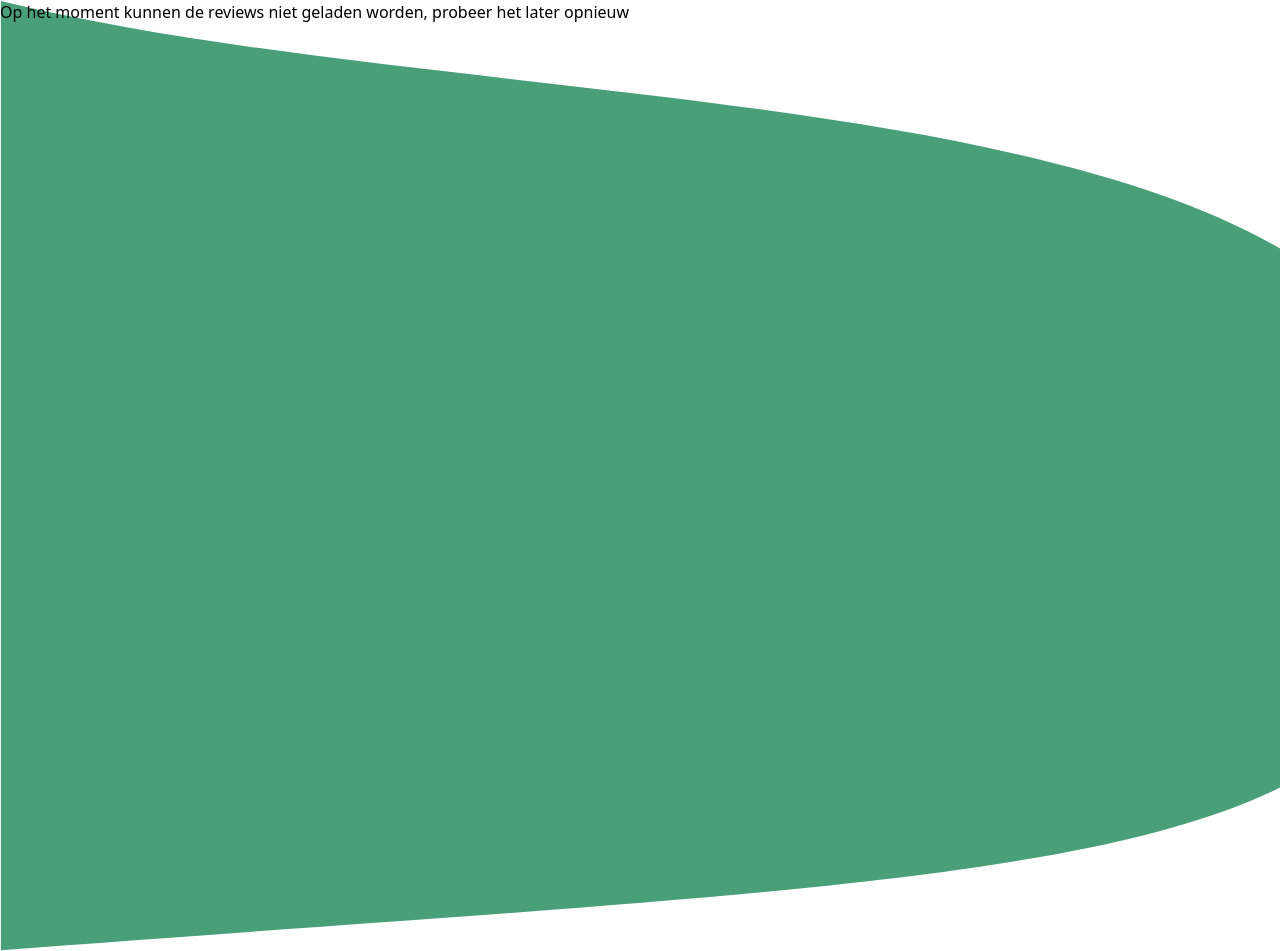
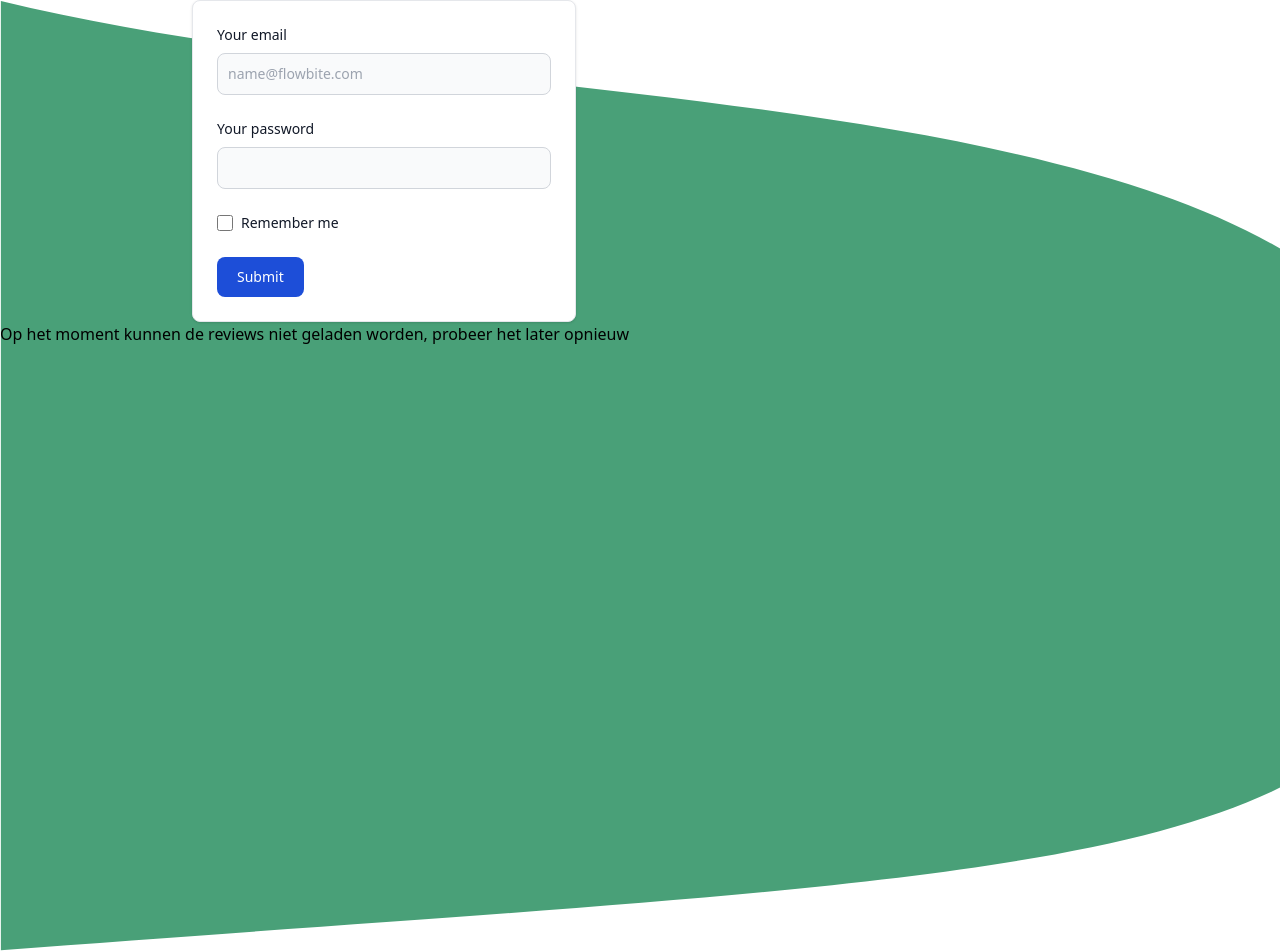
Before and after one commit to Martijn-Kalkman/CLE3, a PHP site: page /review.php in a window 1280 px wide; the page is wider, and only the part inside the window is pictured. Shown: the part 60-1011 px from the top of that part. Run offline with PHP 8.4, Linux system fonts and the light colour scheme; some libraries are stand-ins or nearby versions.

Commit message:
sharon's webservice

```diff
--- a/review.php
+++ b/review.php
@@ -27,60 +27,29 @@
   <path d="M1440.59 475.597C1475.63 888.507 1078.69 867.195 0.871216 950.28V0.898692C523.745 128.959 1405.54 62.6862 1440.59 475.597Z" fill="#49A078" />
 </svg>
 <main class="absolute z-20 w-full">
-<!--    invullen van reviews-->
-<!--    <form action="#">-->
-<!---->
-<!---->
-<!--        <div class="flex items-center mb-3">-->
-<!--            <svg aria-hidden="true" class="w-5 h-5 text-yellow-400" fill="currentColor" viewBox="0 0 20 20" xmlns="http://www.w3.org/2000/svg"><title>First star</title><path d="M9.049 2.927c.3-.921 1.603-.921 1.902 0l1.07 3.292a1 1 0 00.95.69h3.462c.969 0 1.371 1.24.588 1.81l-2.8 2.034a1 1 0 00-.364 1.118l1.07 3.292c.3.921-.755 1.688-1.54 1.118l-2.8-2.034a1 1 0 00-1.175 0l-2.8 2.034c-.784.57-1.838-.197-1.539-1.118l1.07-3.292a1 1 0 00-.364-1.118L2.98 8.72c-.783-.57-.38-1.81.588-1.81h3.461a1 1 0 00.951-.69l1.07-3.292z"></path></svg>-->
-<!--            <svg aria-hidden="true" class="w-5 h-5 text-yellow-400" fill="currentColor" viewBox="0 0 20 20" xmlns="http://www.w3.org/2000/svg"><title>Second star</title><path d="M9.049 2.927c.3-.921 1.603-.921 1.902 0l1.07 3.292a1 1 0 00.95.69h3.462c.969 0 1.371 1.24.588 1.81l-2.8 2.034a1 1 0 00-.364 1.118l1.07 3.292c.3.921-.755 1.688-1.54 1.118l-2.8-2.034a1 1 0 00-1.175 0l-2.8 2.034c-.784.57-1.838-.197-1.539-1.118l1.07-3.292a1 1 0 00-.364-1.118L2.98 8.72c-.783-.57-.38-1.81.588-1.81h3.461a1 1 0 00.951-.69l1.07-3.292z"></path></svg>-->
-<!--            <svg aria-hidden="true" class="w-5 h-5 text-yellow-400" fill="currentColor" viewBox="0 0 20 20" xmlns="http://www.w3.org/2000/svg"><title>Third star</title><path d="M9.049 2.927c.3-.921 1.603-.921 1.902 0l1.07 3.292a1 1 0 00.95.69h3.462c.969 0 1.371 1.24.588 1.81l-2.8 2.034a1 1 0 00-.364 1.118l1.07 3.292c.3.921-.755 1.688-1.54 1.118l-2.8-2.034a1 1 0 00-1.175 0l-2.8 2.034c-.784.57-1.838-.197-1.539-1.118l1.07-3.292a1 1 0 00-.364-1.118L2.98 8.72c-.783-.57-.38-1.81.588-1.81h3.461a1 1 0 00.951-.69l1.07-3.292z"></path></svg>-->
-<!--            <svg aria-hidden="true" class="w-5 h-5 text-yellow-400" fill="currentColor" viewBox="0 0 20 20" xmlns="http://www.w3.org/2000/svg"><title>Fourth star</title><path d="M9.049 2.927c.3-.921 1.603-.921 1.902 0l1.07 3.292a1 1 0 00.95.69h3.462c.969 0 1.371 1.24.588 1.81l-2.8 2.034a1 1 0 00-.364 1.118l1.07 3.292c.3.921-.755 1.688-1.54 1.118l-2.8-2.034a1 1 0 00-1.175 0l-2.8 2.034c-.784.57-1.838-.197-1.539-1.118l1.07-3.292a1 1 0 00-.364-1.118L2.98 8.72c-.783-.57-.38-1.81.588-1.81h3.461a1 1 0 00.951-.69l1.07-3.292z"></path></svg>-->
-<!--            <svg aria-hidden="true" class="w-5 h-5 text-gray-300 dark:text-gray-500" fill="currentColor" viewBox="0 0 20 20" xmlns="http://www.w3.org/2000/svg"><title>Fifth star</title><path d="M9.049 2.927c.3-.921 1.603-.921 1.902 0l1.07 3.292a1 1 0 00.95.69h3.462c.969 0 1.371 1.24.588 1.81l-2.8 2.034a1 1 0 00-.364 1.118l1.07 3.292c.3.921-.755 1.688-1.54 1.118l-2.8-2.034a1 1 0 00-1.175 0l-2.8 2.034c-.784.57-1.838-.197-1.539-1.118l1.07-3.292a1 1 0 00-.364-1.118L2.98 8.72c-.783-.57-.38-1.81.588-1.81h3.461a1 1 0 00.951-.69l1.07-3.292z"></path></svg>-->
-<!--            <p class="ml-2 text-sm font-medium text-gray-900 dark:text-white">4.95 out of 5</p>-->
-<!--        </div>-->
-<!--        <p class="text-sm font-medium text-gray-500 dark:text-gray-400">1,745 global ratings</p>-->
-<!--        <div class="flex items-center mt-4">-->
-<!--            <span class="text-sm font-medium text-blue-600 dark:text-blue-500">5 star</span>-->
-<!--            <div class="w-2/4 h-5 mx-4 bg-gray-200 rounded dark:bg-gray-700">-->
-<!--                <div class="h-5 bg-yellow-400 rounded" style="width: 70%"></div>-->
-<!--            </div>-->
-<!--            <span class="text-sm font-medium text-blue-600 dark:text-blue-500">70%</span>-->
-<!--        </div>-->
-<!--        <div class="flex items-center mt-4">-->
-<!--            <span class="text-sm font-medium text-blue-600 dark:text-blue-500">4 star</span>-->
-<!--            <div class="w-2/4 h-5 mx-4 bg-gray-200 rounded dark:bg-gray-700">-->
-<!--                <div class="h-5 bg-yellow-400 rounded" style="width: 17%"></div>-->
-<!--            </div>-->
-<!--            <span class="text-sm font-medium text-blue-600 dark:text-blue-500">17%</span>-->
-<!--        </div>-->
-<!--        <div class="flex items-center mt-4">-->
-<!--            <span class="text-sm font-medium text-blue-600 dark:text-blue-500">3 star</span>-->
-<!--            <div class="w-2/4 h-5 mx-4 bg-gray-200 rounded dark:bg-gray-700">-->
-<!--                <div class="h-5 bg-yellow-400 rounded" style="width: 8%"></div>-->
-<!--            </div>-->
-<!--            <span class="text-sm font-medium text-blue-600 dark:text-blue-500">8%</span>-->
-<!--        </div>-->
-<!--        <div class="flex items-center mt-4">-->
-<!--            <span class="text-sm font-medium text-blue-600 dark:text-blue-500">2 star</span>-->
-<!--            <div class="w-2/4 h-5 mx-4 bg-gray-200 rounded dark:bg-gray-700">-->
-<!--                <div class="h-5 bg-yellow-400 rounded" style="width: 4%"></div>-->
-<!--            </div>-->
-<!--            <span class="text-sm font-medium text-blue-600 dark:text-blue-500">4%</span>-->
-<!--        </div>-->
-<!--        <div class="flex items-center mt-4">-->
-<!--            <span class="text-sm font-medium text-blue-600 dark:text-blue-500">1 star</span>-->
-<!--            <div class="w-2/4 h-5 mx-4 bg-gray-200 rounded dark:bg-gray-700">-->
-<!--                <div class="h-5 bg-yellow-400 rounded" style="width: 1%"></div>-->
-<!--            </div>-->
-<!--            <span class="text-sm font-medium text-blue-600 dark:text-blue-500">1%</span>-->
-<!--        </div>-->
-<!---->
-<!---->
-<!--    </form>-->
-<!--    review gemiddelde-->
-    <div id="reviewaverage">
+    <!--    review gemiddelde-->
+    <div class ="reviewaverage" id="reviewaverage">
 
+    </div>
+    <!--Form-->
+    <div class="formfield max-w-sm p-6 bg-white border border-gray-200 rounded-lg shadow dark:bg-gray-700 dark:border-gray-700" >
+    <form>
+        <div class="mb-6">
+            <label for="email" class="block mb-2 text-sm font-medium text-gray-900 dark:text-white">Your email</label>
+            <input type="email" id="email" class="bg-gray-50 border border-gray-300 text-gray-900 text-sm rounded-lg focus:ring-blue-500 focus:border-blue-500 block w-full p-2.5 dark:bg-gray-700 dark:border-gray-600 dark:placeholder-gray-400 dark:text-white dark:focus:ring-blue-500 dark:focus:border-blue-500" placeholder="name@flowbite.com" required>
+        </div>
+        <div class="mb-6">
+            <label for="password" class="block mb-2 text-sm font-medium text-gray-900 dark:text-white">Your password</label>
+            <input type="password" id="password" class="bg-gray-50 border border-gray-300 text-gray-900 text-sm rounded-lg focus:ring-blue-500 focus:border-blue-500 block w-full p-2.5 dark:bg-gray-700 dark:border-gray-600 dark:placeholder-gray-400 dark:text-white dark:focus:ring-blue-500 dark:focus:border-blue-500" required>
+        </div>
+        <div class="flex items-start mb-6">
+            <div class="flex items-center h-5">
+                <input id="remember" type="checkbox" value="" class="w-4 h-4 border border-gray-300 rounded bg-gray-50 focus:ring-3 focus:ring-blue-300 dark:bg-gray-700 dark:border-gray-600 dark:focus:ring-blue-600 dark:ring-offset-gray-800 dark:focus:ring-offset-gray-800" required>
+            </div>
+            <label for="remember" class="ml-2 text-sm font-medium text-gray-900 dark:text-gray-300">Remember me</label>
+        </div>
+        <button type="submit" class="text-white bg-blue-700 hover:bg-blue-800 focus:ring-4 focus:outline-none focus:ring-blue-300 font-medium rounded-lg text-sm w-full sm:w-auto px-5 py-2.5 text-center dark:bg-blue-600 dark:hover:bg-blue-700 dark:focus:ring-blue-800">Submit</button>
+    </form>
     </div>
   <!--voorgaande reviews simpel-->
     <div id="all-reviews">
--- a/styles/review.css
+++ b/styles/review.css
@@ -31,3 +31,11 @@
     width: 500px;
     height: 500px
 }
+
+.formfield{
+    margin-left: 15%;
+}
+
+.reviewaverage{
+    margin-left: 5%;
+}
```
Also changed, not shown: review.js (+20 -18 lines).
